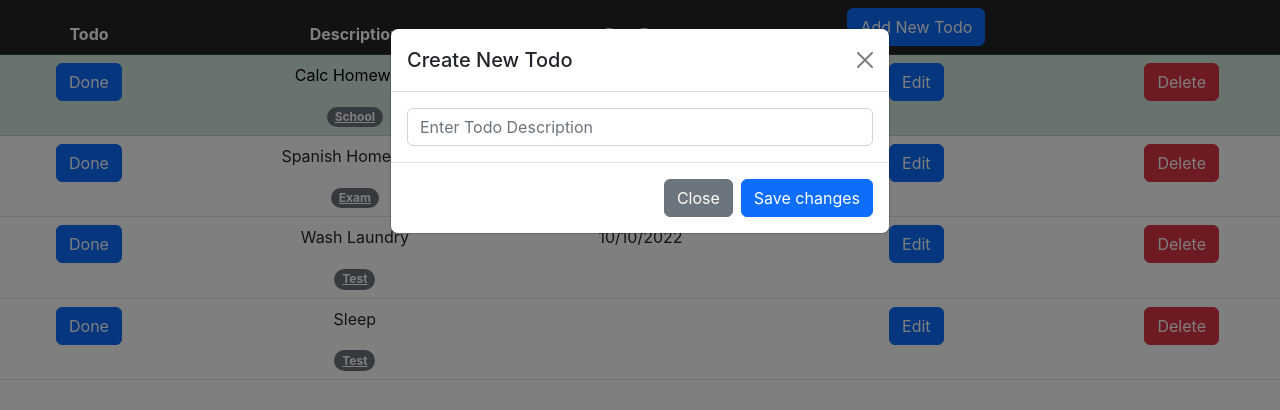
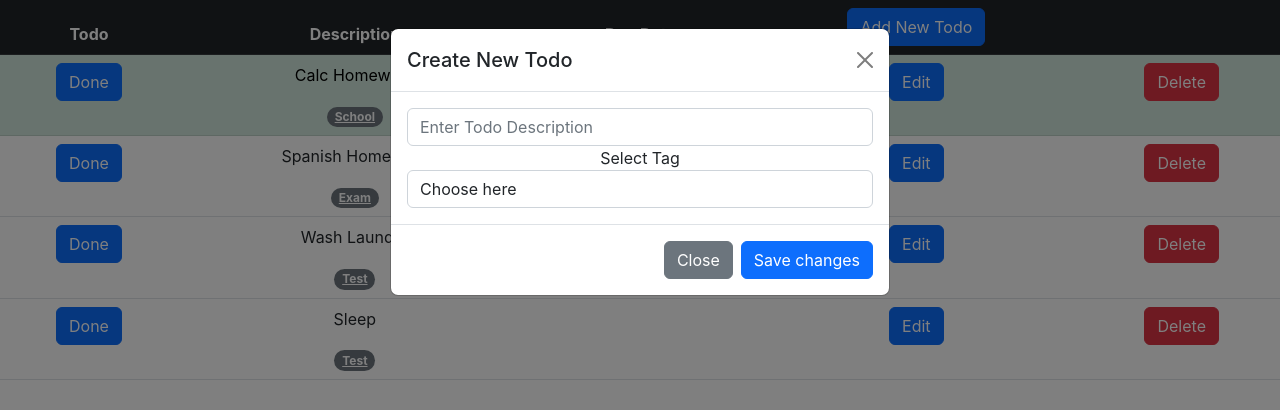
Before and after one commit to naimurrah/To-do-dashboard, a React (Create React App) app in the folder frontend/: page / in a window 1280 px wide. Both pictures are taken after a click on the button "Add New Todo". Shown: the top 410 px of the page. Built offline with nearby package versions, Linux system fonts and the light colour scheme.

Commit message:
implemented tag to addTodoModal

```diff
--- a/frontend/src/widgets/Todo/AddTodoModal.js
+++ b/frontend/src/widgets/Todo/AddTodoModal.js
@@ -1,16 +1,18 @@
 import React, { useState } from 'react'
 
-export default function AddTodoModal({addTodo, idNum}) {
+export default function AddTodoModal({ addTodo, idNum, tags, tagIds }) {
     const [newDesc, setNewDesc] = useState("");
+    const [newTag, setNewTag] = useState(0);
     let newTD = {
-        id:idNum,
-        description:"New Todo",
-        tag:3,
-        hasDue:false,
+        id: idNum,
+        description: "New Todo",
+        tag: 3,
+        hasDue: false,
         date: "",
         isDone: false,
     };
 
+    // make a clean up on close function
     return (
         <div className="modal fade" id="addTodoModal" tabIndex="-1" aria-labelledby="addTodoModalLabel" aria-hidden="true">
             <div className="modal-dialog">
@@ -21,16 +23,43 @@ export default function AddTodoModal({addTodo, idNum}) {
                     </div>
                     <div className="modal-body">
                         <input type="text" className='form-control' value={newDesc} placeholder="Enter Todo Description"
-                        onChange={(e) => setNewDesc(e.target.value)}
+                            onChange={(e) => setNewDesc(e.target.value)}
                         />
+                        <label htmlFor="tagSelector">Select Tag</label>
+                        <select className="form-control"
+                            name="tagSelector"
+                            id="tagSelector"
+                            value={newTag}
+                            onChange={(e) => {
+                                setNewTag(e.target.value);
+                            }}
+                        >
+                            <option value={0} disabled>Choose here</option>
+                            {tagIds.map((tag) => {
+                                return (
+                                    <option key={tag} value={tag}>{tags[tag]}</option>
+                                )
+                            })}
+                        </select>
                     </div>
                     <div className="modal-footer">
-                        <button type="button" className="btn btn-secondary" data-bs-dismiss="modal">Close</button>
+                        <button
+                            type="button"
+                            className="btn btn-secondary"
+                            data-bs-dismiss="modal"
+                            onClick={() => {
+                                setNewDesc("");
+                                setNewTag(0);
+                            }}
+                        >Close</button>
                         <button type="button" className="btn btn-primary" data-bs-dismiss="modal"
-                        onClick={() => {
-                            newTD.description = newDesc;
-                            addTodo(newTD);
-                        }}
+                            onClick={() => {
+                                newTD.description = newDesc;
+                                newTD.tag = newTag;
+                                addTodo(newTD);
+                                setNewDesc("");
+                                setNewTag(0);
+                            }}
                         >Save changes</button>
                     </div>
                 </div>
--- a/frontend/src/widgets/Todo/TodoTable.js
+++ b/frontend/src/widgets/Todo/TodoTable.js
@@ -41,12 +41,16 @@ function TodoTable() {
 
     // remove this once backend is implemented
     const [currentId, setId] = useState(5)
+
+    // get these from db
     const tags = {
         1:"School",
         2:"Test",
         3:"Exam",
         4:"Homework",
     };
+
+    const tagIds = [1, 2, 3, 4];
 
     // functions
     const deleteTodo = useCallback((tid) => {
@@ -106,7 +110,7 @@ function TodoTable() {
                     })}
                 </tbody>
             </table>
-            <AddTodoModal addTodo={addTodo} idNum={currentId}/>
+            <AddTodoModal addTodo={addTodo} idNum={currentId} tags={tags} tagIds={tagIds}/>
         </div>
     )
 }
```
